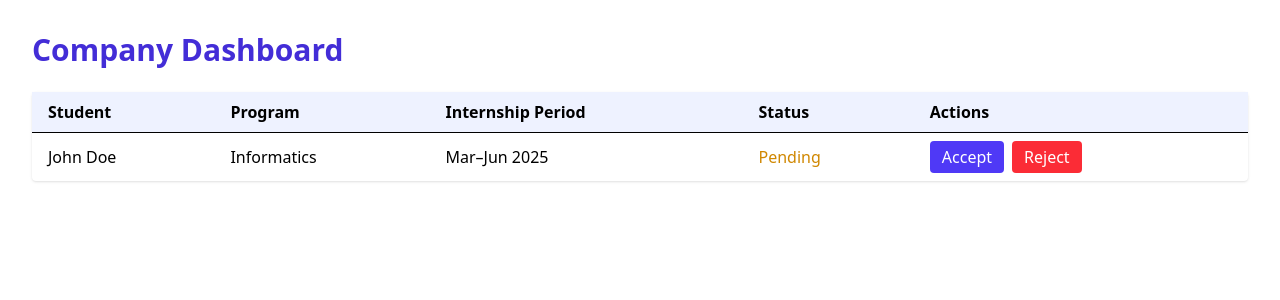
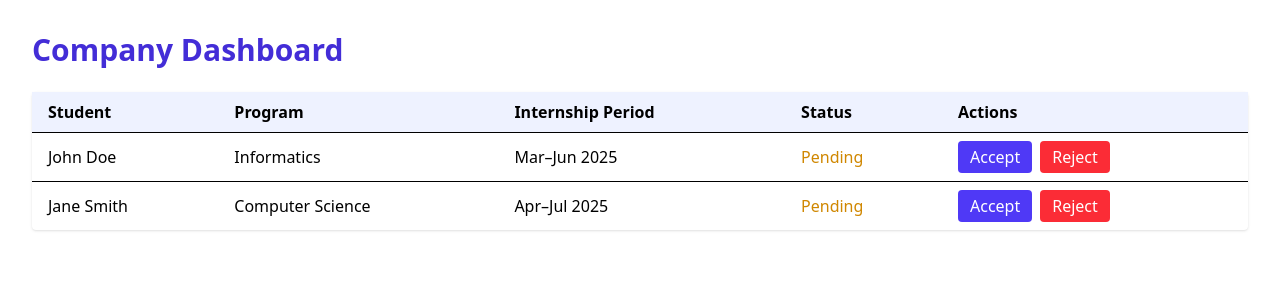
Before and after one commit to Edodian/System-Evidencie-Odbornej-Praxe, a Vue app in the folder Frontend/: page /dashboard/company in a window 1280 px wide. Shown: the top 300 px of the page. Built offline with nearby package versions, Linux system fonts and the light colour scheme; the HTML template or start-up script is replaced by a standard one.

Commit message:
feature: Add student applications table with local status update on Company Dashboard

```diff
--- a/Frontend/src/views/DashboardCompany.vue
+++ b/Frontend/src/views/DashboardCompany.vue
@@ -13,14 +13,37 @@
         </tr>
       </thead>
       <tbody>
-        <tr class="border-t">
-          <td class="py-2 px-4">John Doe</td>
-          <td class="py-2 px-4">Informatics</td>
-          <td class="py-2 px-4">Mar–Jun 2025</td>
-          <td class="py-2 px-4 text-yellow-600 font-medium">Pending</td>
+        <tr
+          v-for="(app, index) in applications"
+          :key="index"
+          class="border-t hover:bg-gray-50 transition"
+        >
+          <td class="py-2 px-4">{{ app.student }}</td>
+          <td class="py-2 px-4">{{ app.program }}</td>
+          <td class="py-2 px-4">{{ app.period }}</td>
+          <td
+            class="py-2 px-4 font-medium"
+            :class="{
+              'text-yellow-600': app.status === 'Pending',
+              'text-green-600': app.status === 'Accepted',
+              'text-red-600': app.status === 'Rejected'
+            }"
+          >
+            {{ app.status }}
+          </td>
           <td class="py-2 px-4">
-            <button class="bg-indigo-600 text-white px-3 py-1 rounded hover:bg-indigo-700">Accept</button>
-            <button class="bg-red-500 text-white px-3 py-1 rounded hover:bg-red-600 ml-2">Reject</button>
+            <button
+              class="bg-indigo-600 text-white px-3 py-1 rounded hover:bg-indigo-700"
+              @click="updateStatus(index, 'Accepted')"
+            >
+              Accept
+            </button>
+            <button
+              class="bg-red-500 text-white px-3 py-1 rounded hover:bg-red-600 ml-2"
+              @click="updateStatus(index, 'Rejected')"
+            >
+              Reject
+            </button>
           </td>
         </tr>
       </tbody>
@@ -29,5 +52,14 @@
 </template>
 
 <script setup>
-// Позже добавим реальное API
+import { ref } from 'vue'
+
+const applications = ref([
+  { student: 'John Doe', program: 'Informatics', period: 'Mar–Jun 2025', status: 'Pending' },
+  { student: 'Jane Smith', program: 'Computer Science', period: 'Apr–Jul 2025', status: 'Pending' }
+])
+
+const updateStatus = (index, newStatus) => {
+  applications.value[index].status = newStatus
+}
 </script>
```
